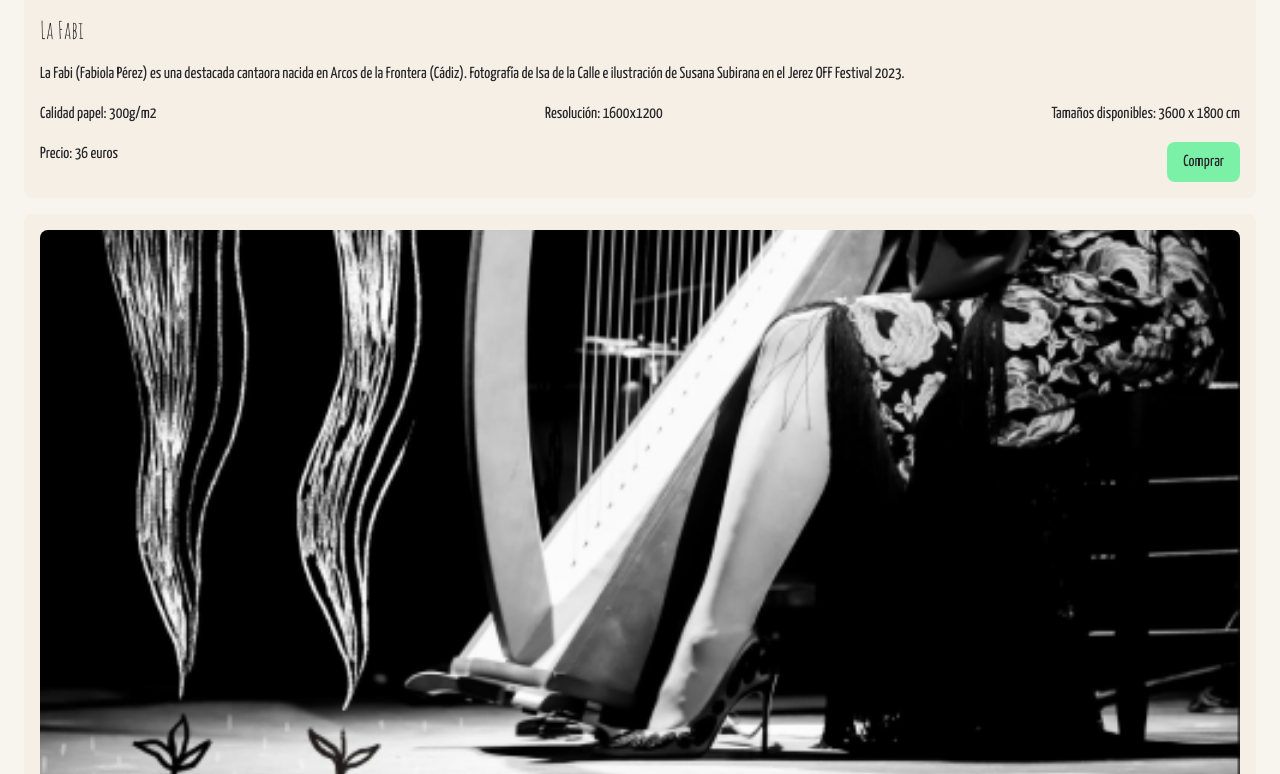
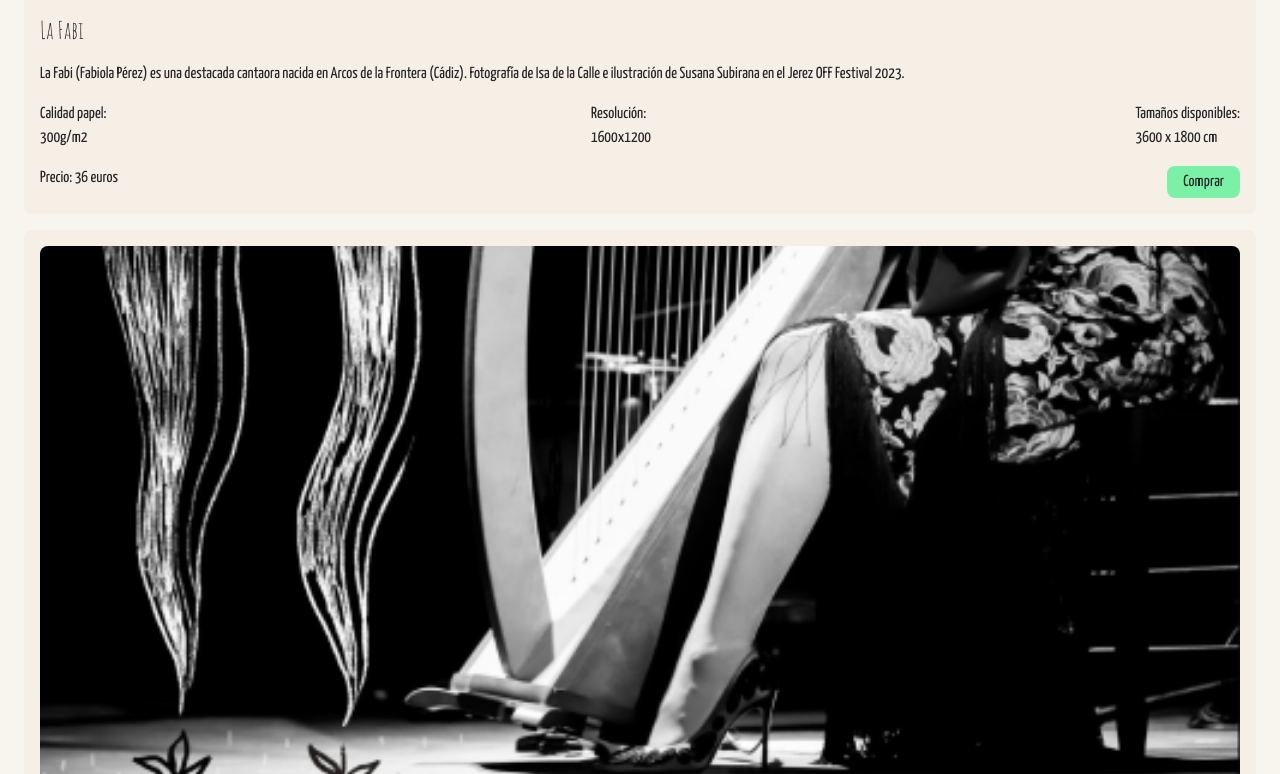
Before and after one commit to dabocher/su_portfolio, a Next.js app: page /tienda in a window 1280 px wide. Shown: the part 806-1580 px from the top of the page. Built offline with nearby package versions, Linux system fonts and the light colour scheme.

Commit message:
Redistribute fields on bottom Card

```diff
--- a/app/components/CardShop.tsx
+++ b/app/components/CardShop.tsx
@@ -26,15 +26,22 @@ export const CardShop = ({
       <h3>{description}</h3>
 
       <div className="flex justify-between">
-        <p>Calidad papel: 300g/m2</p>
-        <p>Resolución: {resolution}</p>
-        <p>Tamaños disponibles: 3600 x 1800 cm</p>
+        <div>
+          <p>Calidad papel: </p>
+          <p>300g/m2</p>
+        </div>
+        <div>
+          <p>Resolución: </p> <p>{resolution}</p>
+        </div>
+        <div>
+          <p>Tamaños disponibles: </p> <p>3600 x 1800 cm</p>
+        </div>
       </div>
 
       <div className="flex justify-between">
         <p>Precio: 36 euros</p>
 
-        <button className="rounded-lg px-4 py-2 bg-green-300">Comprar</button>
+        <button className="rounded-lg px-4 py-1 bg-green-300">Comprar</button>
       </div>
     </div>
   );
```
